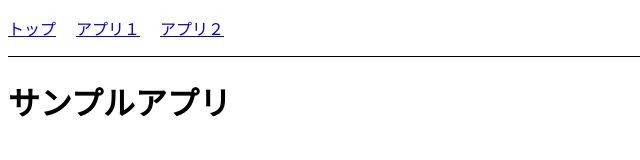
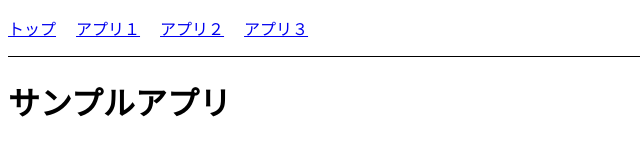
Before and after one commit to mochizukiaiichiro/nextjs-react-sample, a Next.js app: page / in a window 1280 px wide. Shown: the top 160 px of the page, without its empty margins (0-640 px from the left). Built offline with nearby package versions, Linux system fonts and the light colour scheme.

Commit message:
ヘッダーの修正

```diff
--- a/src/components/ui/header/index.tsx
+++ b/src/components/ui/header/index.tsx
@@ -16,20 +16,26 @@ const Li = styled.li`
     margin-right: 20px;
   `
 const Header = () => {
+  const links = [
+    { path: "/", label: "トップ" },
+    { path: "app1", label: "アプリ１" },
+    { path: "app2", label: "アプリ２" },
+    { path: "app3", label: "アプリ３" },
+  ];
+
   return (
     <>
       <HeaderRoot>
         <nav>
           <Ul>
-            <Li>
-              <Link href="/">トップ</Link>
-            </Li>
-            <Li>
-              <Link href="/header/app1">アプリ１</Link>
-            </Li>
-            <Li>
-              <Link href="/header/app2">アプリ２</Link>
-            </Li>
+            {links.map(({ path, label }, index) => {
+              const href = path === "/" ? "/" : `/header/${path}`;
+              return (
+                <Li key={index} >
+                  <Link href={href} >{label}</Link>
+                </Li>
+              )
+            })}
           </Ul>
         </nav>
       </HeaderRoot>
```
